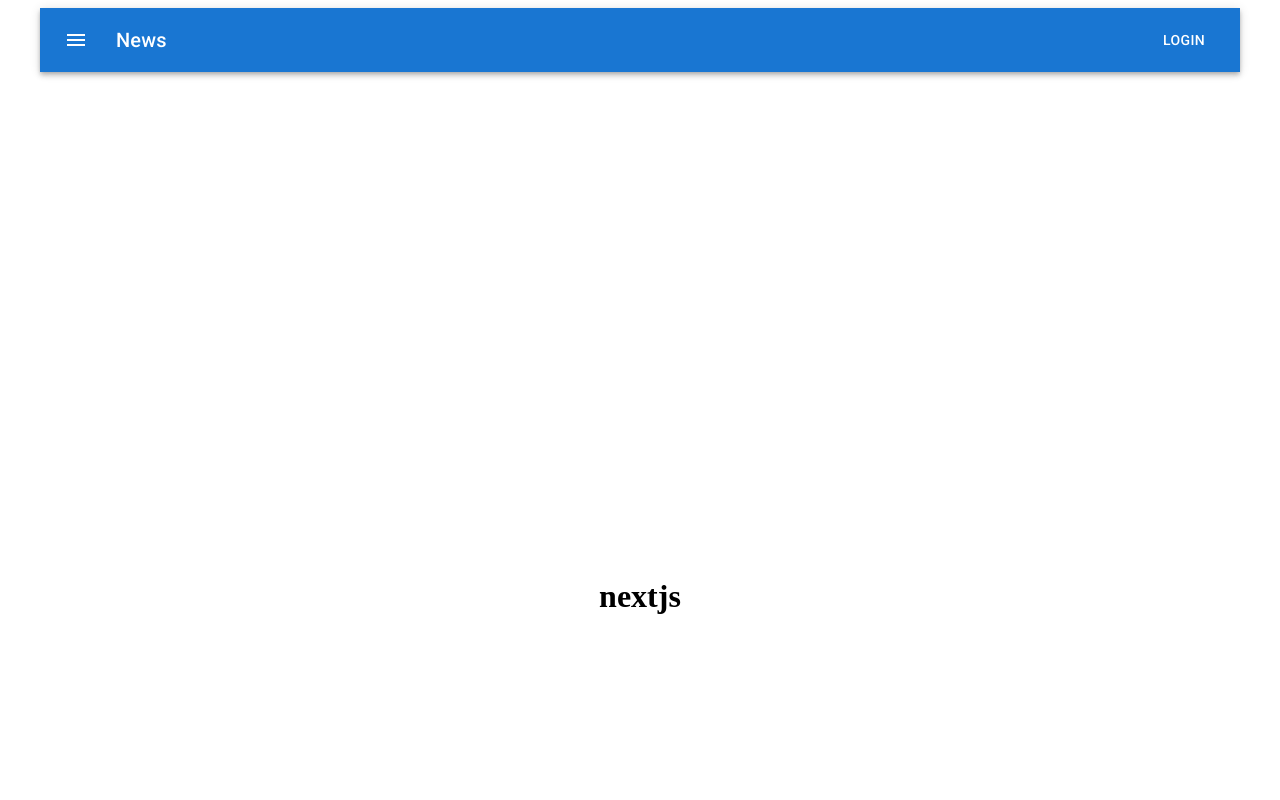
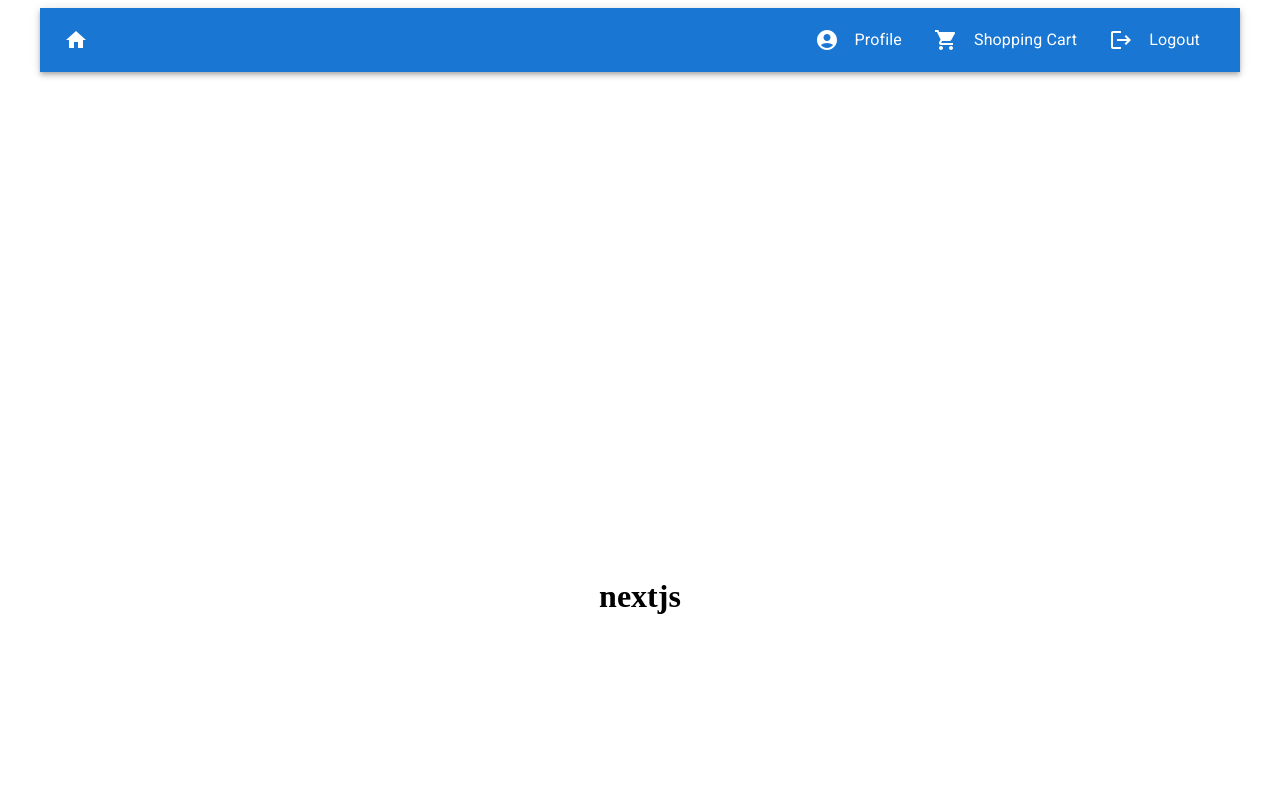
Before and after one commit to zagliadov/nextjs, a Next.js app: page / in a window 1280 px wide. Shown: the top 800 px of the page. Built offline with nearby package versions, Linux system fonts and the light colour scheme.

Commit message:
Added navigation

```diff
--- a/components/Navigation/Navigation.js
+++ /dev/null
@@ -1,40 +0,0 @@
-import React from 'react'
-import Link from 'next/link';
-import AppBar from '@mui/material/AppBar';
-import Box from '@mui/material/Box';
-import Toolbar from '@mui/material/Toolbar';
-import Typography from '@mui/material/Typography';
-import Button from '@mui/material/Button';
-import IconButton from '@mui/material/IconButton';
-import MenuIcon from '@mui/icons-material/Menu';
-
-
-
-
-export default function Navigation() {
-
-    return (
-        <Box sx={{ flexGrow: 1 }}>
-            <AppBar position="static">
-                <Toolbar>
-                    <IconButton
-                        size="large"
-                        edge="start"
-                        color="inherit"
-                        aria-label="menu"
-                        sx={{ mr: 2 }}
-                    >
-                        <MenuIcon />
-                    </IconButton>
-                    <Typography variant="h6" component="div" sx={{ flexGrow: 1 }}>
-                        News
-                    </Typography>
-                    <Button color="inherit">Login</Button>
-                </Toolbar>
-            </AppBar>
-        </Box>
-
-
-
-    )
-}
--- /dev/null
+++ b/components/Navigation/Navigation.tsx
@@ -0,0 +1,40 @@
+import React, { FC } from 'react';
+import ResponsiveAdaptiveMenu from './components/ResponsiveAdaptiveMenu/ResponsiveAdaptiveMenu';
+import Link from 'next/link';
+import AdaptiveMenu from './components/AdaptiveMenu/AdaptiveMenu';
+import AppBar from '@mui/material/AppBar';
+import Box from '@mui/material/Box';
+import Toolbar from '@mui/material/Toolbar';
+import IconButton from '@mui/material/IconButton';
+import HomeIcon from '@mui/icons-material/Home';
+
+
+const Navigation: FC = () => {
+
+    return (
+        <Box sx={{ flexGrow: 1 }}>
+            <AppBar position="static">
+                <Toolbar sx={{ display: 'flex', justifyContent: 'space-between' }}>
+                    <Link href={`/`} passHref>
+                        <IconButton
+                            size="large"
+                            edge="start"
+                            color="inherit"
+                            aria-label="menu"
+                            sx={{ mr: 2 }}
+                        > <HomeIcon />
+                        </IconButton>
+                    </Link>
+                    {/* ResponsiveAdaptiveMenu displayed on screen xs */}
+                    <ResponsiveAdaptiveMenu />
+                    {/* AdaptiveMenu displayed on screen xs and higher*/}
+                    <AdaptiveMenu />
+
+                </Toolbar>
+            </AppBar>
+        </Box>
+    )
+}
+
+
+export default Navigation;
--- /dev/null
+++ b/components/Navigation/components/AdaptiveMenu/AdaptiveMenu.tsx
@@ -0,0 +1,49 @@
+import React, { FC } from 'react';
+import MenuList from '@mui/material/MenuList';
+import Link from 'next/link';
+import MenuItem from '@mui/material/MenuItem';
+import ListItemIcon from '@mui/material/ListItemIcon';
+import Typography from '@mui/material/Typography';
+import AccountCircleIcon from '@mui/icons-material/AccountCircle';
+import ShoppingCartIcon from '@mui/icons-material/ShoppingCart';
+import LogoutIcon from '@mui/icons-material/Logout';
+
+
+const AdaptiveMenu: FC = () => {
+
+
+    return (
+        <MenuList sx={{ display: { xs: 'none', md: 'flex' } }}>
+            <Link href={`/profile`} passHref>
+                <MenuItem>
+                    <ListItemIcon sx={{ color: 'inherit' }}>
+                        <AccountCircleIcon />
+                        <Typography sx={{ ml: '1rem' }}>
+                            Profile
+                        </Typography>
+                    </ListItemIcon>
+                </MenuItem>
+            </Link>
+            <Link href={`/shopping-cart`} passHref>
+                <MenuItem>
+                    <ListItemIcon sx={{ color: 'inherit' }}>
+                        <ShoppingCartIcon />
+                        <Typography sx={{ ml: '1rem' }}>
+                            Shopping Cart
+                        </Typography>
+                    </ListItemIcon>
+                </MenuItem>
+            </Link>
+            <MenuItem>
+                <ListItemIcon sx={{ color: 'inherit' }}>
+                    <LogoutIcon />
+                    <Typography sx={{ ml: '1rem' }}>
+                        Logout
+                    </Typography>
+                </ListItemIcon>
+            </MenuItem>
+        </MenuList>
+    );
+};
+
+export default AdaptiveMenu;
--- /dev/null
+++ b/components/Navigation/components/ResponsiveAdaptiveMenu/ResponsiveAdaptiveMenu.tsx
@@ -0,0 +1,89 @@
+import { IconButton, Typography } from '@mui/material';
+import MenuIcon from '@mui/icons-material/Menu';
+import React, { FC, useState } from 'react';
+import Link from 'next/link';
+import Menu from '@mui/material/Menu';
+import ListItemIcon from '@mui/material/ListItemIcon';
+import MenuItem from '@mui/material/MenuItem';
+import AccountCircleIcon from '@mui/icons-material/AccountCircle';
+import ShoppingCartIcon from '@mui/icons-material/ShoppingCart';
+import LogoutIcon from '@mui/icons-material/Logout';
+import NavMenuList from '../AdaptiveMenu/AdaptiveMenu';
+
+
+
+const ResponsiveAdaptiveMenu: FC = () => {
+
+    const [anchorEl, setAnchorEl] = useState<null | HTMLElement>(null);
+    const open = Boolean(anchorEl);
+    const handleClick = (event: React.MouseEvent<HTMLButtonElement>) => {
+        setAnchorEl(event.currentTarget);
+    };
+    const handleClose = () => {
+        setAnchorEl(null);
+    };
+
+    return (
+        <>
+            <IconButton
+                size="large"
+                edge="start"
+                color="inherit"
+                aria-label="menu"
+                onClick={handleClick}
+                sx={{ display: { md: 'none' } }}
+            >
+                <MenuIcon />
+            </IconButton>
+            <Menu
+                id="basic-menu"
+                anchorEl={anchorEl}
+                open={open}
+                sx={{
+                    '& .MuiPaper-root': {
+                        display: 'flex',
+                        width: '200px',
+                        marginTop: '9px',
+                        marginLeft: '-39px',
+                    }
+                }}
+                onClose={handleClose}
+                MenuListProps={{
+                    'aria-labelledby': 'basic-button',
+                }}
+            >
+                <Link href={`/profile`} passHref>
+                    <MenuItem onClick={handleClose}>
+                        <ListItemIcon>
+                            <AccountCircleIcon />
+                            <Typography sx={{ ml: '1rem' }}>
+                                Profile
+                            </Typography>
+                        </ListItemIcon>
+                    </MenuItem>
+                </Link>
+                <Link href={`/shopping-cart`} passHref>
+                    <MenuItem onClick={handleClose}>
+                        <ListItemIcon>
+                            <ShoppingCartIcon />
+                            <Typography sx={{ ml: '1rem' }}>
+                                Shopping Cart
+                            </Typography>
+                        </ListItemIcon>
+                    </MenuItem>
+                </Link>
+
+                <MenuItem onClick={handleClose}>
+                    <ListItemIcon>
+                        <LogoutIcon />
+                        <Typography sx={{ ml: '1rem' }}>
+                            Logout
+                        </Typography>
+                    </ListItemIcon>
+                </MenuItem>
+            </Menu>
+        </>
+    );
+};
+
+export default ResponsiveAdaptiveMenu;
```
Also changed, not shown: pages/profile/index.tsx (renamed from pages/about/index.js, +5 -4 lines), pages/shopping-cart/index.tsx (added, +27 -0 lines).
